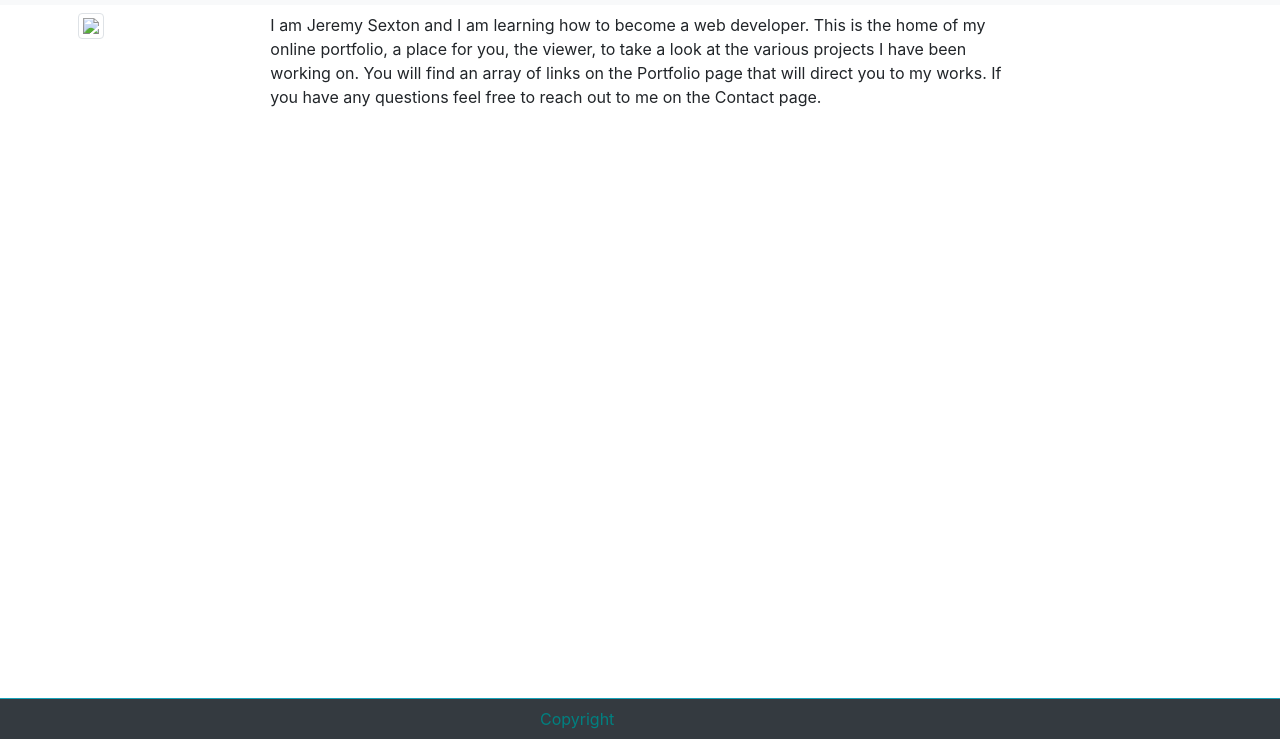
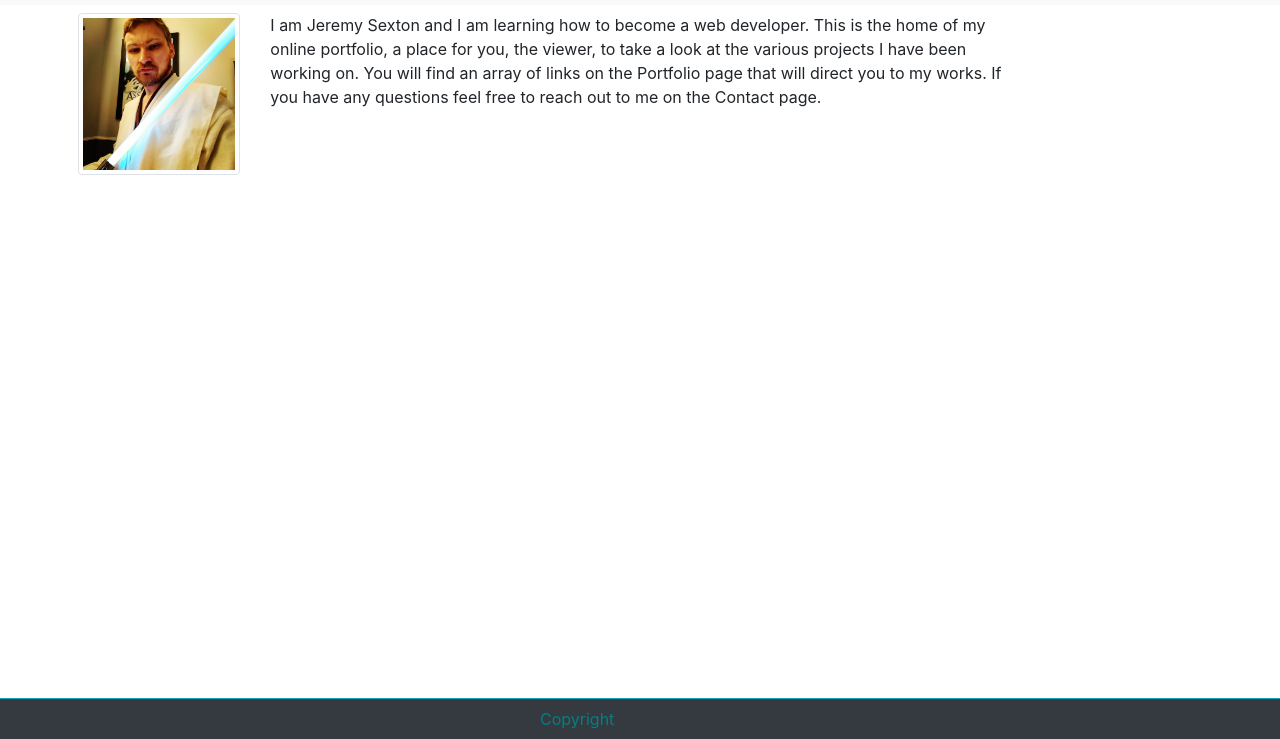
Before and after one commit to lordtaltosh/Bootstrap-Portfolio, a plain HTML site: page index.html in a window 1280 px wide. Shown: the part 61-800 px from the top of the page. Drawn offline with nearby package versions, Linux system fonts and the light colour scheme; a script that the page names is missing.

Commit message:
Update index.html

```diff
--- a/index.html
+++ b/index.html
@@ -33,7 +33,7 @@
     <div class="container p-2 mb-5">
         <div class="row">
             <div class="col-sm-2">
-                <img src="../Portfolio/Assets/images/JeremyJedi.jpg" class="img-thumbnail">
+                <img src="../Bootstrap-Portfolio/Assets/images/JeremyJedi.jpg" class="img-thumbnail">
             </div>
             <div class="col-sm-8">
                 <a>I am Jeremy Sexton and I am learning how to become a web developer. This is the home of my online portfolio,
```
